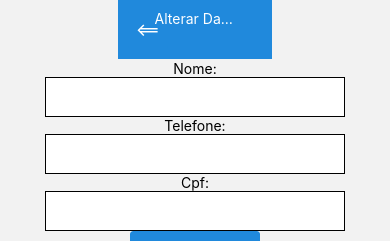
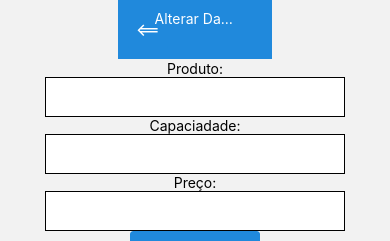
Before and after one commit to Gsds00/ProjetoReactNative, a React Native app: screen /Alterar in a window 390 px wide. Shown: the top 241 px of the page. Built offline with nearby package versions, Linux system fonts and the light colour scheme.

Commit message:
atualizacao

```diff
--- a/screen/Alterar.js
+++ b/screen/Alterar.js
@@ -97,21 +97,21 @@ export default function AlterarScreen({ route, navigation }) {
 />
 
 
-            <Text>Nome:</Text>
+            <Text>Produto:</Text>
             <TextInput style={{ height: 40, backgroundColor: 'white', width: 300, borderWidth: 1 }}
                 onChangeText={text => setNome(text)}
                 value={getNome}
             />
 
 
-            <Text>Telefone:</Text>
+            <Text>Capaciadade:</Text>
             <TextInput style={{ height: 40, backgroundColor: 'white', width: 300, borderWidth: 1 }}
                 onChangeText={text => setTelefone(text)}
                 value={getTelefone}
             />
 
 
-            <Text>Cpf:</Text>
+            <Text>Preço:</Text>
             <TextInput style={{ height: 40, backgroundColor: 'white', width: 300, borderWidth: 1 }}
                 onChangeText={text => setCpf(text)}
                 value={getCpf}
--- a/screen/Inserir.js
+++ b/screen/Inserir.js
@@ -12,8 +12,8 @@ import { StyleSheet } from 'react-native';
 
 export default function ListaScreen({ route, navigation }) {
 
-    const [getNome, setNome] = useState();
-    const [getTelefone, setTelefone] = useState();
+    const [getProduto, setProduto] = useState();
+    const [getPreco, setPreco] = useState();
     const [getCpf, setCpf] = useState();
 
 
@@ -24,8 +24,8 @@ export default function ListaScreen({ route, navigation }) {
      await axios.post('http://professornilson.com/testeservico/clientes'
                 , {
 
-                    nome: getNome,
-                    telefone: getTelefone,
+                    nome: getProduto,
+                    telefone: getPreco,
                     cpf: getCpf
                 }).then(function (response) {
                     console.log(response);
@@ -58,21 +58,21 @@ export default function ListaScreen({ route, navigation }) {
 />
 
 
-            <Text>Nome:</Text>
+            <Text>Produto:</Text>
             <TextInput style={{ height: 40, backgroundColor: 'white', width: 300, borderWidth: 1 }}
-                onChangeText={text => setNome(text)}
-                value={getNome}
+                onChangeText={text => setProduto(text)}
+                value={getProduto}
             />
 
 
-            <Text>Telefone:</Text>
+            <Text>Capaciadade:</Text>
             <TextInput style={{ height: 40, backgroundColor: 'white', width: 300, borderWidth: 1 }}
-                onChangeText={text => setTelefone(text)}
-                value={getTelefone}
+                onChangeText={text => setPreco(text)}
+                value={getPreco}
             />
 
 
-            <Text>Cpf:</Text>
+            <Text>Preço(R$):</Text>
             <TextInput style={{ height: 40, backgroundColor: 'white', width: 300, borderWidth: 1 }}
                 onChangeText={text => setCpf(text)}
                 value={getCpf}
--- a/screen/Listar.js
+++ b/screen/Listar.js
@@ -6,7 +6,8 @@ import axios from 'axios';
 import { ListItem, Avatar, Button, Header } from 'react-native-elements';
 import { ScrollView } from 'react-native-gesture-handler';
 import { useIsFocused } from '@react-navigation/native';
-
+import { Card, Icon, Text } from 'react-native-elements';
+import { color } from 'react-native-elements/dist/helpers';
 
 export default function ListaScreen({route,navigation}){
 
@@ -30,7 +31,7 @@ export default function ListaScreen({route,navigation}){
         <ScrollView>
        <Header
 
-            centerComponent={{ text: 'MY TITLE', style: { color: '#fff' } }}
+            centerComponent={{ text: 'Lista de produto', style:  { color: '#fff' }}}
              rightComponent={<Button
                    title="+"
                     onPress={() => navigation.navigate('Inserir')}
@@ -51,12 +52,25 @@ export default function ListaScreen({route,navigation}){
         id:linha.id
 
      })}>
-        <Avatar source={{uri: "https://cdn-icons-png.flaticon.com/512/1117/1117462.png"}} />
-        <ListItem.Content>
-          <ListItem.Title>{linha.nome}</ListItem.Title>
-          <ListItem.Subtitle>{linha.telefone}</ListItem.Subtitle>
-          <ListItem.Subtitle>{linha.email}</ListItem.Subtitle>
-        </ListItem.Content>
+         <Card>
+
+         <Card.Title>Produto</Card.Title>
+         <Card.Divider/>
+             <Card.Image
+             source={{
+              uri:'https://encrypted-tbn0.gstatic.com/images?q=tbn:ANd9GcT0pdWnd_KrvCX3hWHS6JsGp12lM65-G0iAtg&usqp=CAU',}}>
+               <Text style={{marginBottom: 10}}>
+        .............................................................................................................................
+              </Text>
+
+              </Card.Image>
+
+              <ListItem.Content>
+                   <ListItem.Title>produto: {linha.nome}</ListItem.Title>
+                    <ListItem.Subtitle>Capacidade: {linha.telefone}</ListItem.Subtitle>
+               <ListItem.Subtitle>Preço: {linha.email}</ListItem.Subtitle>
+          </ListItem.Content>
+         </Card>
       </ListItem>
     ))
   }
--- a/screen/Login.js
+++ b/screen/Login.js
@@ -21,7 +21,7 @@ export default function LoginScreen({navigation}) {
     <View style={{alignItems: 'center'}}>
 
        <Avatar
-         size="large"rounded source={{ uri:'https://icones.pro/wp-content/uploads/2021/02/icone-utilisateur-gris.png',}}/>
+         size="large"rounded source={{ uri:'https://encrypted-tbn0.gstatic.com/images?q=tbn:ANd9GcTOcCR9Qg_yFyOD4CA6ITWOGJM02y9JqwwLLA&usqp=CAU',}}/>
 
     </View>
     <View style={{marginTop:30, width:200,}}>
```
